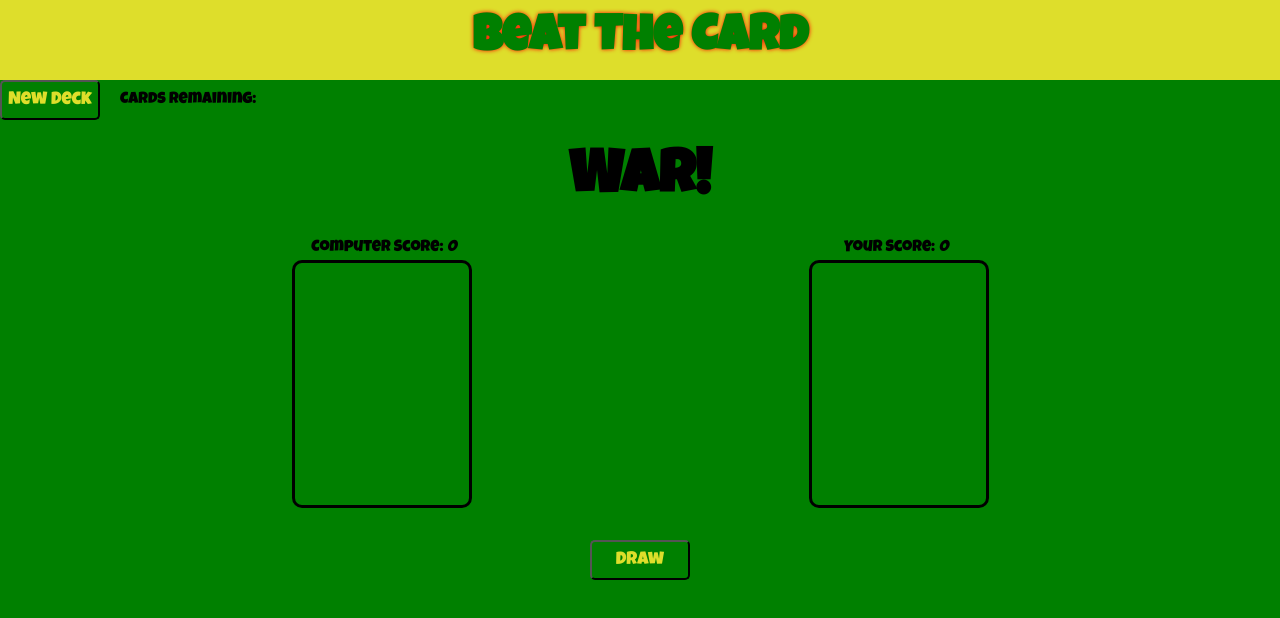
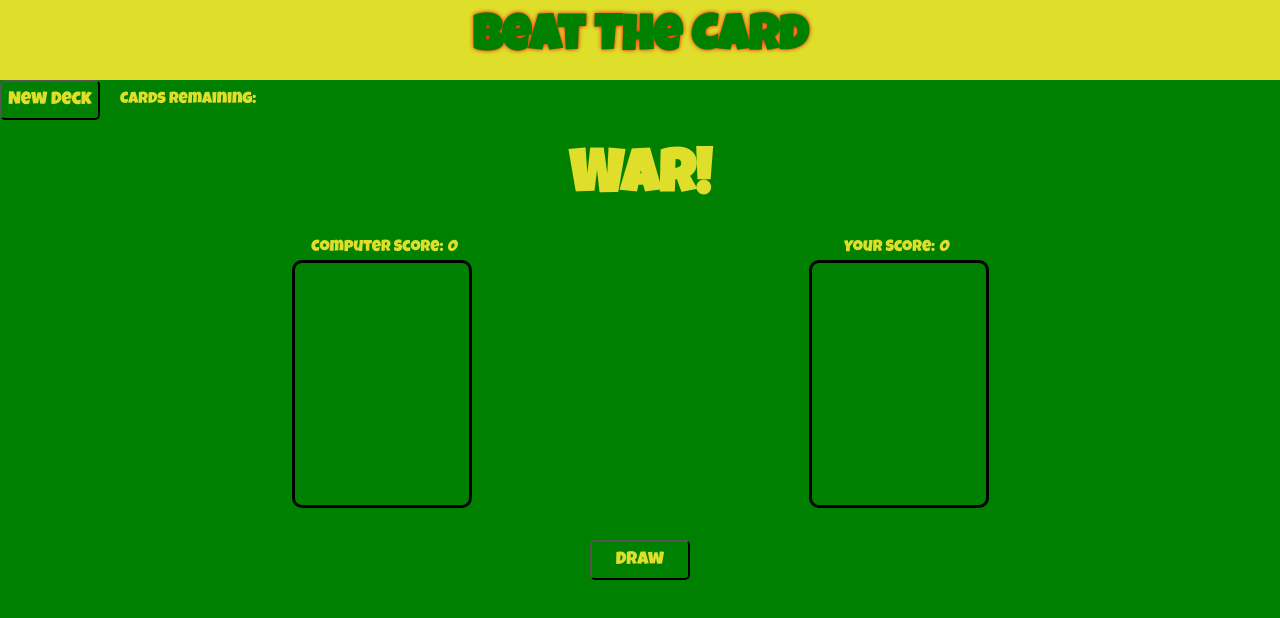
Before and after one commit to lucagi89/Simple-Cards-Game, a plain HTML site: page index.html in a window 1280 px wide. Drawn offline with Linux system fonts and the light colour scheme.

Commit message:
change font color

```diff
--- a/index.css
+++ b/index.css
@@ -4,6 +4,8 @@
     padding: 0;
     box-sizing: border-box;
     font-family: 'Luckiest Guy', cursive;
+
+    color: rgb(222, 222, 43);
 }
 
 body{
```
